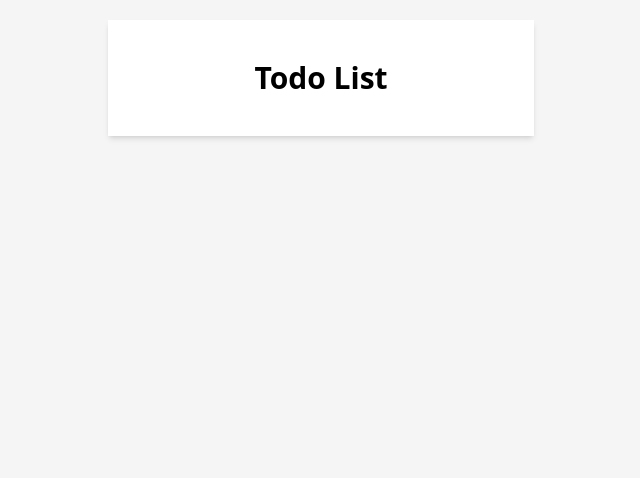
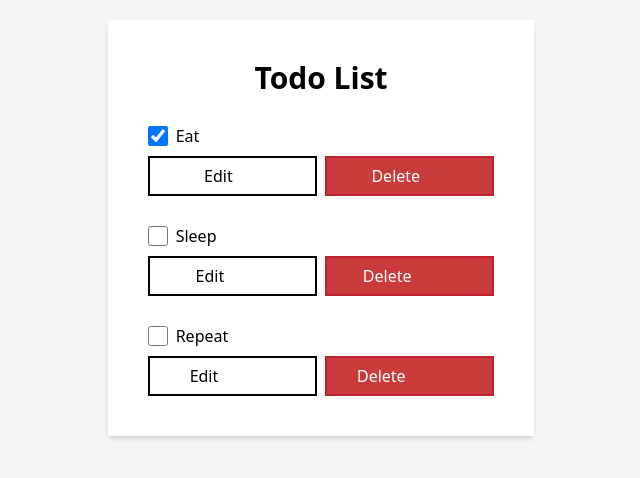
Before and after one commit to nguyenquocviet1002/todolist, a React (Create React App) app: page / in a window 1280 px wide. Shown: the top 478 px of the page, without its empty margins (319-959 px from the left). Built offline with nearby package versions, Linux system fonts and the light colour scheme.

Commit message:
update todo.js

```diff
--- a/src/App.js
+++ b/src/App.js
@@ -4,19 +4,12 @@ const data = [
   { id: "todo-1", name: "Sleep", completed: false },
   { id: "todo-2", name: "Repeat", completed: false }
 ];
-const ele = data.map((item, index) => {
-  return (
-    <Todo name={index.name} completed={index.completed} id={index.id}/>
-  )
-})
-console.log(ele)
+
 function App() {
   return (
     <div className="bg-white w-1/3 h-full mx-auto mt-5 shadow-md p-10">
       <h1 className="text-3xl text-center font-semibold">Todo List</h1>
-      <ul>
-        {/* <Todo name={data.name} completed={data.completed} id={data.id}/> */}
-      </ul>
+        <Todo data={data}/>
     </div>
   );
 }
--- a/src/components/Todo.js
+++ b/src/components/Todo.js
@@ -1,17 +1,25 @@
 import React from "react";
 
 function Todo(props){
-    return(
-        <li className="mt-7">
+    const data = props.data;
+    const ele = data.map((item, index) => {
+        return(
+        <li className="mt-7" key={index}>
             <div className="flex items-center">
-                <input id={props.id} type="checkbox" className="w-[20px] h-[20px]" defaultChecked={props.completed}/>
-                <label htmlFor={props.id} className="ml-2" >{props.name}</label>
+                <input id={item.id} type="checkbox" className="w-[20px] h-[20px]" defaultChecked={item.completed}/>
+                <label htmlFor={item.id} className="ml-2" >{item.name}</label>
             </div>
             <div className="mt-2 text-base flex gap-2">
-                <button type="button" className="max-w-full w-1/2 h-10 max-w-1000vh border-2 border-current" children>Edit <span className="invisible">{props.name}</span></button>
-                <button type="button" className="max-w-full w-1/2 h-10 bg-[#ca3c3c] border-2 border-[#bd2130] text-white">Delete <span className="invisible">{props.name}</span></button>
+                <button type="button" className="max-w-full w-1/2 h-10 max-w-1000vh border-2 border-current" children>Edit <span className="invisible">{item.name}</span></button>
+                <button type="button" className="max-w-full w-1/2 h-10 bg-[#ca3c3c] border-2 border-[#bd2130] text-white">Delete <span className="invisible">{item.name}</span></button>
             </div>
         </li>
+        )
+    })
+    return(
+        <ul>
+            {ele}
+        </ul>
     )
 }
 
```
